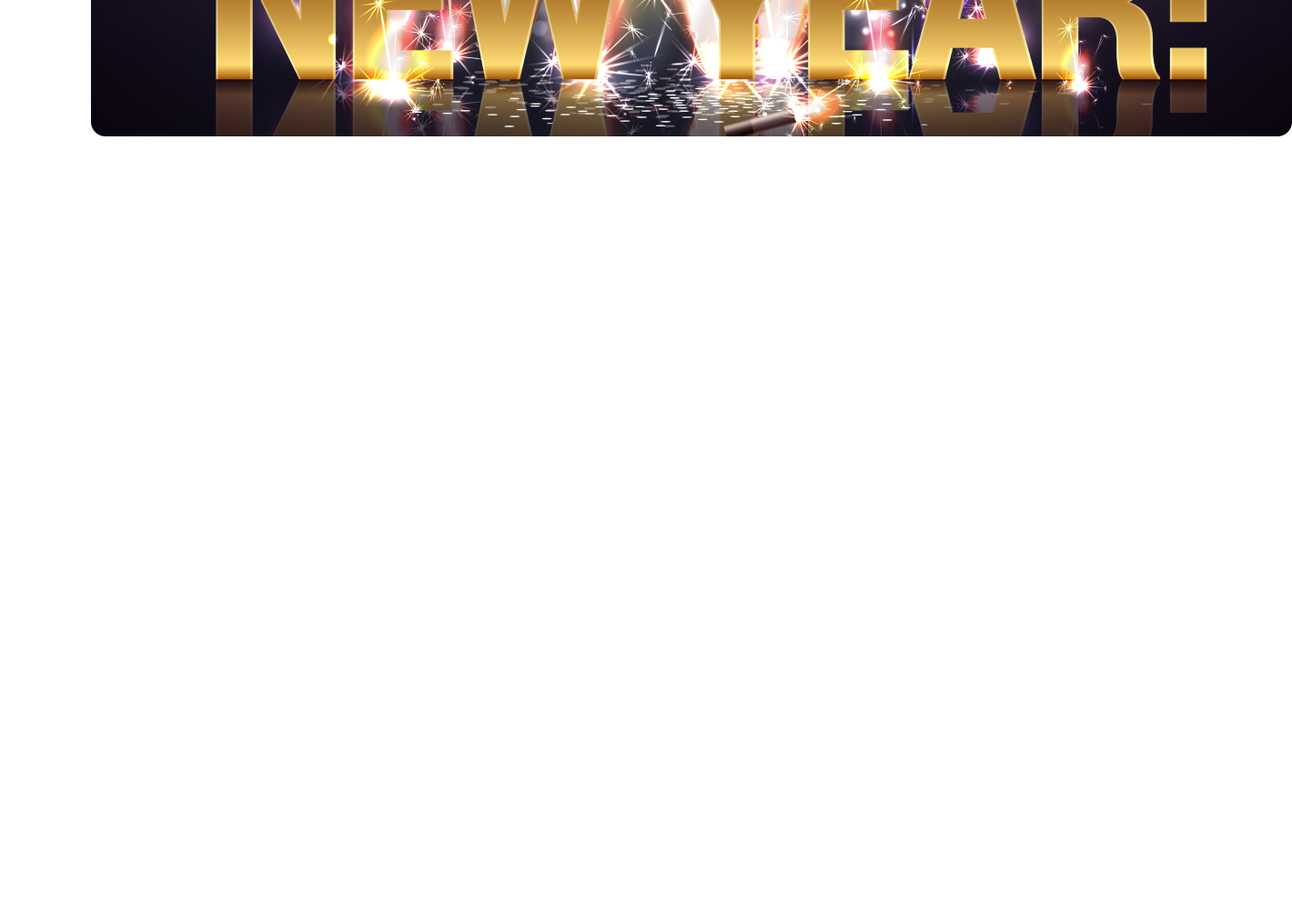
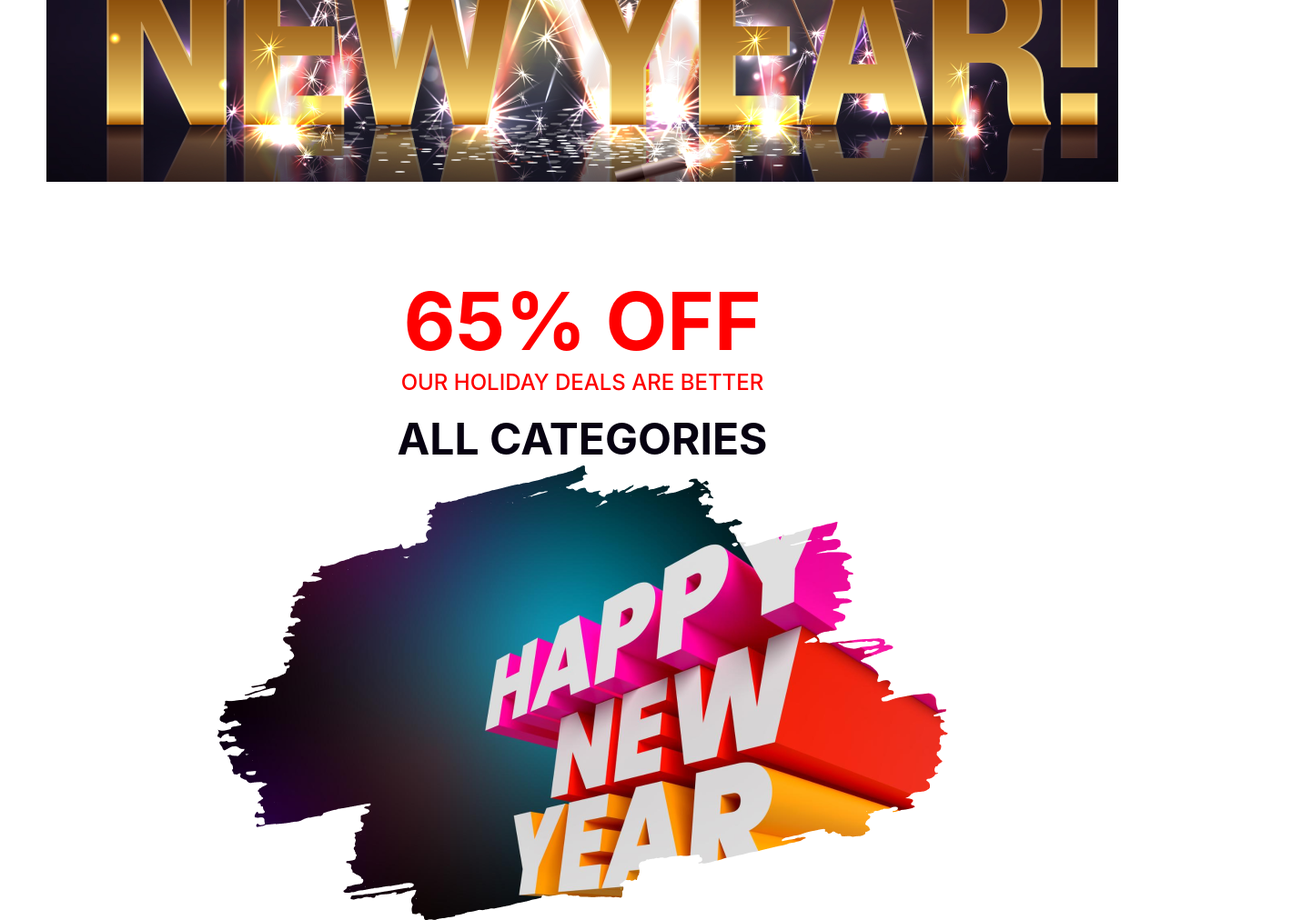
Before and after one commit to Nadim-Mahmud751/happy-new--year, a plain HTML site: page index.html in a window 1280 px wide. Shown: the part 500-1512 px from the top of the page at 91% size, 1420 px wide, since content can reach past the window. Before the commit the page ends 800 px from the top, so only its background shows below. Drawn offline with Linux system fonts and the light colour scheme.

Commit message:
added offer section

```diff
--- a/index.html
+++ b/index.html
@@ -7,7 +7,7 @@
     <link rel="stylesheet" href="style.css">
 </head>
 <body>
-     <header>
+     <header class="header">
         <div class="banner">
             <div class="banner-text">
                 <h4>Happy New Year</h4>
@@ -16,8 +16,23 @@
                 Celebration</h1>
             </div>
         </div>
+    </header>
 
-     </header>
+    <!-- 65% OFF section -->
+     <section class="offer-section">
+        <div class="section-title">
+            <h2 class="offer">65% OFF</h2>
+            <p class="our-holiday">OUR HOLIDAY DEALS ARE BETTER</p>
+            <br>
+            <p class="all-cate">ALL CATEGORIES</p>
+        </div>
+        <div class="offer-img">
+            <img src="images/New Year Photo.png" alt="">
+        </div>
+     </section>
+
+
+
 
 
      <main>
--- a/style.css
+++ b/style.css
@@ -10,8 +10,12 @@
     background-position: bottom center;
     width: 1320px;
     height: 600px;
-    border: 16px;
-    margin: 50px 100px 50px;
+}
+
+.header{
+    display:flex;
+    justify-content:center;
+    padding: 100px 51px;
 }
 .banner-text{
     padding-top: 177px;
@@ -34,3 +38,40 @@
 }
 
 /* banner styles end */
+
+.offer-section{
+    margin: 0 auto;
+    width: 500px;
+    text-align: center;
+}
+
+.offer{
+    color: #F00;
+    text-align: center;
+    font-family: Inter;
+    font-size: 88px;
+    font-weight: 700;
+}
+
+.our-holiday{
+    color: #F00;
+    text-align: center;
+    font-family: Inter;
+    font-size: 24px;
+    font-weight: 500;
+}
+
+.all-cate{
+    color: #070211;
+    text-align: center;
+    font-family: Inter;
+    font-size: 48px;
+    font-weight: 700;
+}
+
+.offer-img{
+    display: flex;
+    justify-content: center;
+}
+
+/* offer section styles end */
```
